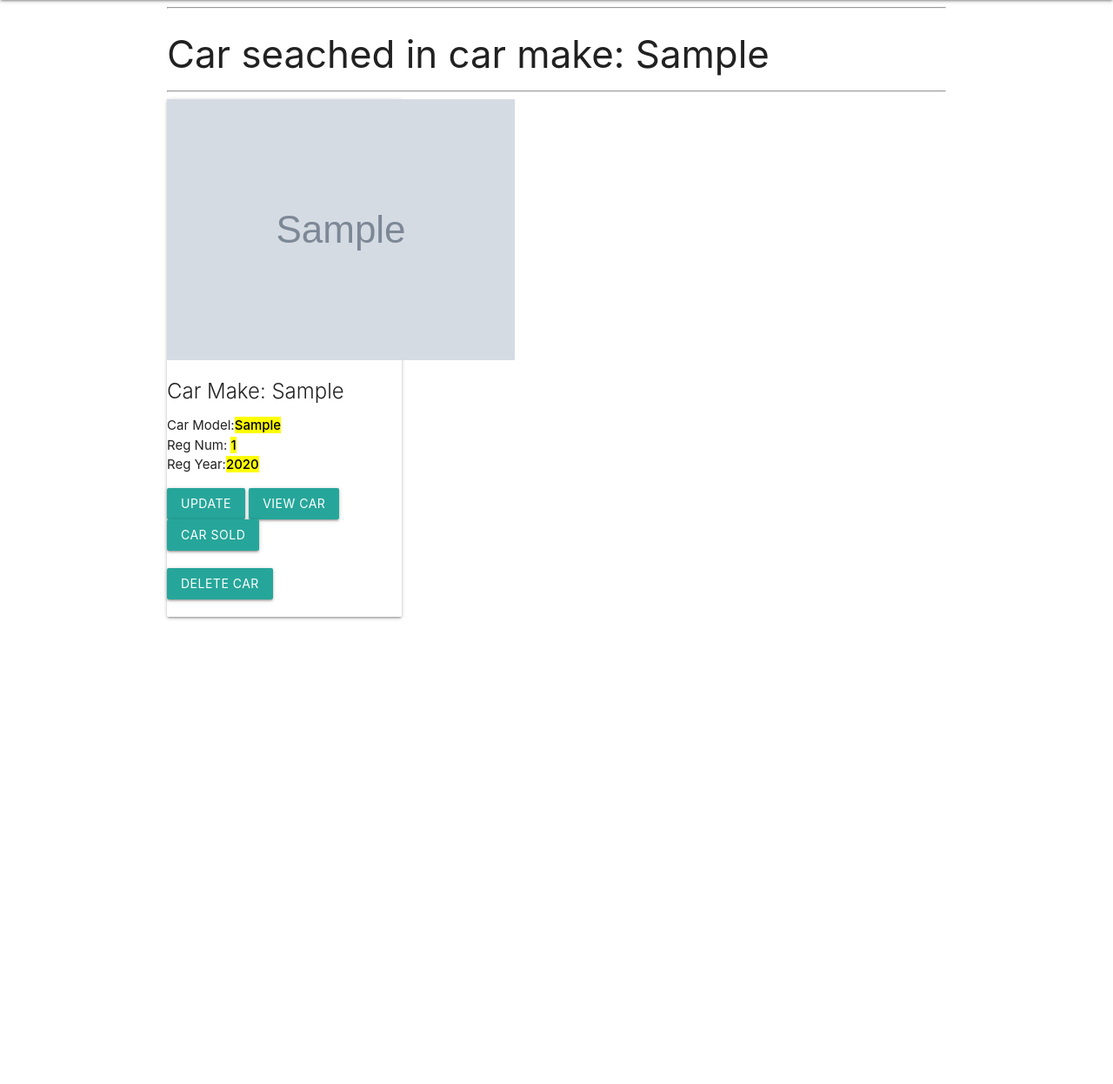
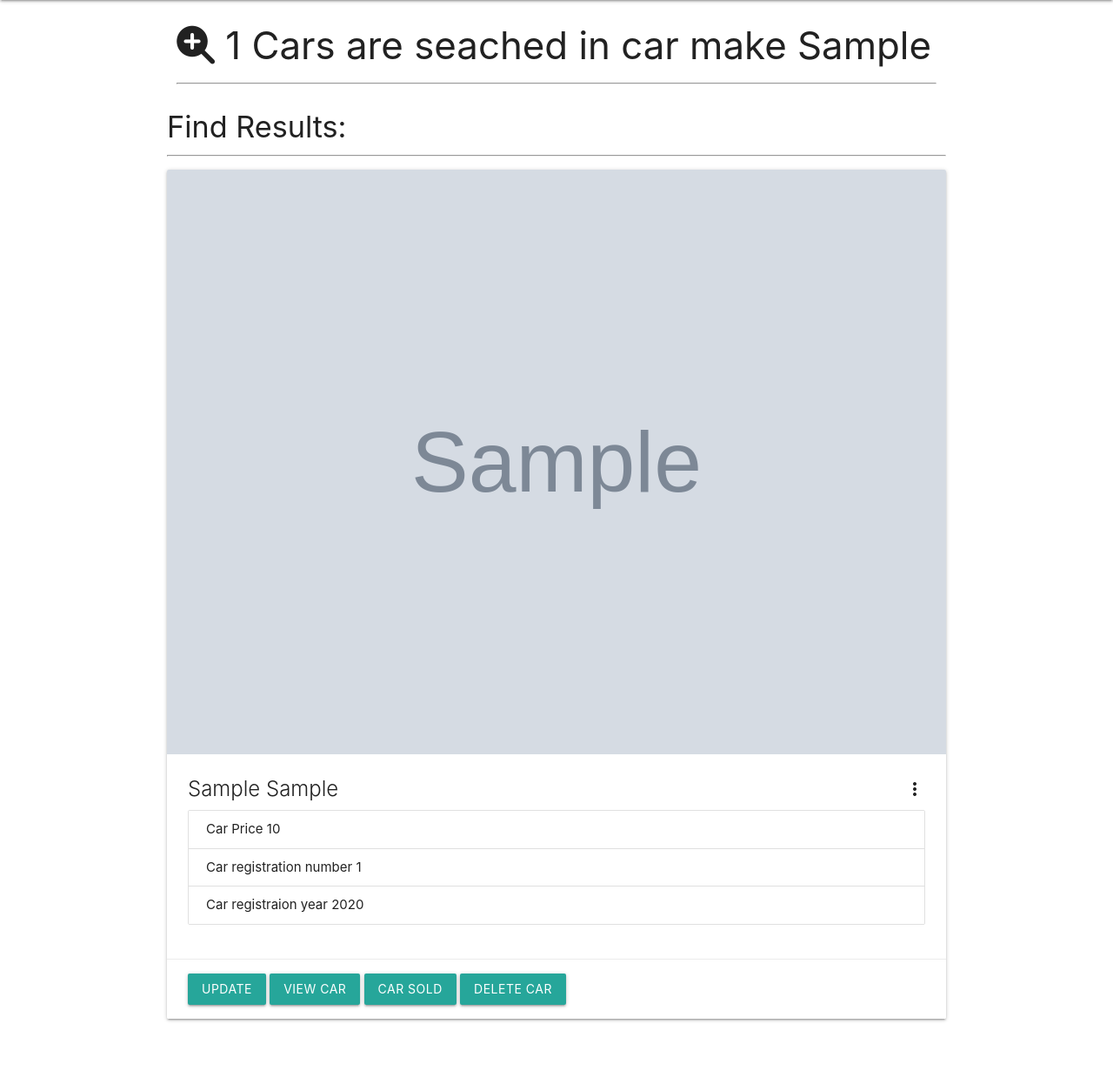
Before and after one commit to ashur-k/CI-MS3-Car-Showroom, a Flask app: template admin/templates/search.html in a window 1280 px wide. Shown: the part 64-1310 px from the top of the page at 87% size. Before the commit the page ends 776 px from the top, so only its background shows below. Run offline with Flask 2, Linux system fonts and the light colour scheme; the template is opened without the code that fills it: most values are stand-ins (such as "Sample title", 1, 10 or a date in 2020); grey boxes marked "Sample" are stand-in pictures; some libraries are stand-ins or nearby versions.

Commit message:
search car/make/model result page is updated with materialize css

```diff
--- a/admin/admin.py
+++ b/admin/admin.py
@@ -203,7 +203,7 @@ def update_car_info():
 
 # using doubel route to finsish if reg_num session if in session
 # if request is coming from update car info search template
-@admin.route('/update_options', defaults={'registration_number': None})
+@admin.route('/update_options', methods=['POST', 'GET'], defaults={'registration_number': None})
 @admin.route('/update_options/<registration_number>', methods=['POST', 'GET'])
 def update_options(registration_number):
     # ending session if request is generated from update_car_info.html temolate
--- a/admin/templates/admin.html
+++ b/admin/templates/admin.html
@@ -212,7 +212,7 @@
        <!-- </button>-->
       <div class="modal-footer">
         <button type="button" class="modal-close teal white-text waves-effect waves-green btn-flat">I am not sure!</button>
-        <a href="{{url_for('client_blueprint.remove_from_dashboard', client_id=clients._id)}}" class="btn btn-primary">Yes I am sure!</a>
+        <a href="{{url_for('client_blueprint.remove_from_dashboard', client_id=clients._id)}}" class="modal-close teal white-text waves-effect waves-green btn-flat">Yes I am sure!</a>
       </div>
     </div>
   </div>
--- a/admin/templates/search.html
+++ b/admin/templates/search.html
@@ -4,194 +4,257 @@
 
 <!--Car make results found row-->
 {% if car_make_results %}
-<div class="container p-2">
-<hr>
-<h3 >Car seached in car make: {{ car_make_search.car_make }}</h3><hr>
+<div class="container">
+    <div class="row">
+        <div class="col s12">
+            <h3><i class="fas fa-search-plus"></i> {{car_make_results.count()}} Cars are seached in car make {{ car_make_search.car_make }}</h3><hr>
+        </div>
+    </div>
+</div>
+
 <!--Make results found row-->
+<div class="container">
     <div class="row">
+
     {% for result in car_make_results %}
-
-<div class="col-sm-12 col-md-6 mt-4">
-<div class="card" style="width: 18rem;">
-  <img src="{{ result.car_image_url }}" class="card-img-top" alt="...">
-  <div class="card-body">
-    <h5 class="card-title">Car Make: {{result.car_make}}</h5>
+    <div class="row">
+    <h4>Find Results:</h4><hr>
+        <div class="col s12">
+            <div class="row">
+                <div class="card">
+                    <div class="card-image waves-effect waves-block waves-light">
+                    <img class="activator" src="{{ result.car_image_url }}">
                     </div>
-  <ul class="list-group list-group-flush">
-    <li class="list-group-item">Car Model:<strong><mark>{{result.car_model}}</mark></strong></li>
-    <li class="list-group-item">Reg Num: <strong><mark>{{result.reg_num}}</mark></strong></li>
-    <li class="list-group-item">Reg Year:<strong><mark>{{result.registration_year}}</mark></strong></li>
-     <!-- {% if result.car_sold == 'Sold' %}
-         <li class="list-group-item">Car Sales Status:<strong><mark class="bg-warning ml-1 p-1">{{result.car_sold}}</mark></strong></li>
-         <li class="list-group-item">Owner Name:<strong><mark>{{result.client_name_car_sold_to}}</mark></strong></li>
-         {% else %}
-        <li class="list-group-item">Car Sales Status:<strong><mark>Not Sold</mark></strong></li>
-         <li class="list-group-item">Owner Name:<strong><mark>Car Sales Showroom</mark></strong></li>
-      {% endif %}-->
+                    <div class="card-content">
+                        <span class="card-title activator grey-text text-darken-4">{{result.car_make}} {{result.car_model}}<i class="material-icons right">more_vert</i></span>
+                          <ul class="collection">
+                            <li class="collection-item">Car Price {{result.car_price}}</li>
+                            <li class="collection-item">Car registration number {{result.reg_num}}</li>
+                            <li class="collection-item">Car registraion year {{result.registration_year}}</li>
                         </ul>
-  <div class="card-body">
-  <div class="row">
+                    </div>
+                    <div class="card-reveal">
+                        <span class="card-title grey-text text-darken-4">{{result.car_make}} {{result.car_model}} Reg-Num: {{result.reg_num}} summary<i class="material-icons right">close</i></span>
+                        <div class="col s12">
+                        <ul class="collection">
+                            <li class="collection-item">Body type: {{result.body_type}}</li>
+                            <li class="collection-item">Exterior colour: {{result.exterior_colour}}</li>
+                            <li class="collection-item">Gear box: {{result.gear_box}}</li>
+                            <li class="collection-item">Fuel type: {{result.fuel_type}}</li>
+                            <li class="collection-item">Transmission: {{result.transmisson}}</li>
+                            <li class="collection-item">Running mileage: {{result.mileage}}</li>
+                            <li class="collection-item">Number of seats: {{result.seats}}</li>
+                            <li class="collection-item">Car drive type: {{result.drive_type}}</li>
+                        </ul>
+                        </div>
+                    </div>
+                    <div class="card-action">
+                        <!--Hiiden form for updating car-->
+                        <div class="row" style="display:none;">
                             <form action="{{url_for('admin.update_options')}}" method="POST" id="make_search_form" name="make_search_form">
                                 <input type="hidden" id="car_make" name="car_make" value="{{result.car_make}}">
                                 <input type="hidden" id="car_model" name="car_model" value="{{result.car_model}}">
                                 <input type="hidden" id="reg_num" name="reg_num" value="{{result.reg_num}}">
-  <div class="row m-1">
-    <button class="btn btn-dark btn-sm m-1" type="submit">Update</button>
+                            </form>
+                        </div>
+                        <!--Car's CRUD operations buttons-->
+                        <button form="make_search_form" class="btn btn-dark btn-sm m-1" type="submit">Update</button>
                         <a href="{{url_for('admin.view', car_id=result._id)}}" class="btn btn-dark btn-sm m-1">View Car</a>
                         <a href="{{url_for('admin.car_sold_form', reg_num=result.reg_num)}}" class="btn btn-dark btn-sm m-1" >Car sold</a>
-       </div>
-  </form>
-    <div class="row m-1" >
-
-    <a href="#" class="btn btn-danger btn-sm m-1"  data-toggle="modal" data-target="#deleteModal{{result._id}}">Delete car</a>
-     </div>
+                        <a class="waves-effect waves-light btn modal-trigger" href="#deleteModal{{result._id}}">Delete car</a>
                     </div>
                 </div>
             </div>
         </div>
     <!-- Modal -->
-<div class="modal fade" id="deleteModal{{result._id}}" tabindex="-1" role="dialog" aria-labelledby="deleteModal{{result._id}}Label" aria-hidden="true">
-  <div class="modal-dialog">
+    <div id="deleteModal{{result._id}}" class="modal">
         <div class="modal-content">
-      <div class="modal-header">
-        <h5 class="modal-title" id="deleteModal{{result._id}}Label">Delete Record</h5>
-        <button type="button" class="close" data-dismiss="modal" aria-label="Close">
-          <span aria-hidden="true">&times;</span>
-        </button>
+            <h4>Delting car in process</h4>
+            <p>A bunch of text</p>
         </div>
         <div class="modal-footer">
-        <button type="button" class="btn btn-secondary" data-dismiss="modal">Close</button>
-
-        <a class="btn btn-danger" href="{{ url_for('admin.delete_car', car_id=result._id, reg_num=result.reg_num ) }}" >Delete: {{ result.reg_num }}</a>
-
-      </div>
-    </div>
-  </div>
-</div>
-
-            {% endfor %}
-    </div>
-  </div>
-  <!--For no results in make results found row-->
-  {% elif car_make_search %}
-  <div class="container p-4">
-<div class="row">
-    <h3>There are no cars available in the car make: {{ car_make_search.car_make }}</h3>
-
-    </div>
-</div>
-  <!--Registration results found row-->
-{% elif reg_results %}
-<div class="container p-2">
-<hr>
-<h3 >Car seached in car make: {{ reg_results.car_make }}</h3><hr>
-<div class="row">
-<div class="col-md-6 mt-4">
-<div class="card" style="width: 18rem;">
-  <img src="{{ reg_results.car_image_url }}" class="card-img-top" alt="...">
-  <div class="card-body">
-    <h5 class="card-title">Car Make: {{reg_results.car_make}}</h5>
-  </div>
-  <ul class="list-group list-group-flush">
-    <li class="list-group-item">Car Model:<strong><mark>{{reg_results.car_model}}</mark></strong></li>
-    <li class="list-group-item">Reg Num: <strong><mark>{{reg_results.reg_num}}</mark></strong></li>
-    <li class="list-group-item">Reg Year:<strong><mark>{{reg_results.registration_year}}</mark></strong></li>
-  </ul>
-  <div class="card-body">
-  <div class="row">
- <form action="{{url_for('admin.update_options')}}" method="POST"  name="make_search_form">
-  <input type="hidden"  name="car_make" value="{{reg_results.car_make}}">
-  <input type="hidden"  name="car_model" value="{{reg_results.car_model}}">
-  <input type="hidden"  name="reg_num" value="{{reg_results.reg_num}}">
-    <div class="col-md-4 p-1"><button class="btn btn-dark btn-sm" type="submit">Update</button> </div>
-  </form>
-
-    <div class="col-md-4 p-1"><a href="{{url_for('admin.view', car_id=reg_results._id)}}" class="btn btn-dark btn-sm">View Car</a></div>
-    <a href="{{url_for('admin.car_sold_form', reg_num=reg_results.reg_num)}}" class="btn btn-dark btn-sm m-1" >Car sold</a>
-    <div class="col-md-4 p-1"> <a href="#" class="btn btn-danger btn-sm" data-toggle="modal" data-target="#deleteModal">Delete Car</a></div>
-  </div>
-  </div>
-</div>
-    </div>
-    </div>
-  </div>
-  <!-- Modal -->
-<div class="modal fade" id="deleteModal" tabindex="-1" role="dialog" aria-labelledby="deleteModalLabel" aria-hidden="true">
-  <div class="modal-dialog">
-    <div class="modal-content">
-      <div class="modal-header">
-        <h5 class="modal-title" id="deleteModalLabel">Delete Record</h5>
-        <button type="button" class="close" data-dismiss="modal" aria-label="Close">
-          <span aria-hidden="true">&times;</span>
-        </button>
-      </div>
-     <div class="modal-footer">
-        <button type="button" class="btn btn-secondary" data-dismiss="modal">Close</button>
-
-        <a class="btn btn-danger" href="{{ url_for('admin.delete_car', car_id=reg_results._id, reg_num=reg_results.reg_num ) }}" >Delete: {{ reg_results.reg_num }}</a>
-
-      </div>
-    </div>
-  </div>
-</div>
-  <!--Model results found row-->
-   {% elif model_results %}
-   <div class="container p-2">
-<hr>
-<h3 >Car seached in car Model: {{ car_model_search.car_model}}</h3><hr>
-
-<div class="row">
-   {% for result in model_results %}
-
-<div class="col-md-12 mt-4">
-<div class="card" style="width: 56rem;">
-  <img src="{{ result.car_image_url }}" class="card-img-top" alt="...">
-  <div class="card-body">
-    <h5 class="card-title">Car Make: {{result.car_make}}</h5>
-  </div>
-  <ul class="list-group list-group-flush">
-    <li class="list-group-item">Car Model:<strong><mark>{{result.car_model}}</mark></strong></li>
-    <li class="list-group-item">Reg Num: <strong><mark>{{result.reg_num}}</mark></strong></li>
-    <li class="list-group-item">Reg Year:<strong><mark>{{result.registration_year}}</mark></strong></li>
-  </ul>
-  <div class="card-body">
-  <div class="row">
- <form action="{{url_for('admin.update_options')}}" method="POST" name="make_search_form">
-  <input type="hidden" name="car_make" value="{{result.car_make}}">
-  <input type="hidden" name="car_model" value="{{result.car_model}}">
-  <input type="hidden"  name="reg_num" value="{{result.reg_num}}">
-    <div class="col-md-4 p-1"><button class="btn btn-dark btn-sm" type="submit">Update</button> </div>
-  </form>
-
-    <div class="col-md-4 p-1"><a href="{{url_for('admin.view', car_id=result._id)}}" class="btn btn-dark btn-sm">View Car</a></div>
-    <a href="{{url_for('admin.car_sold_form', reg_num=result.reg_num)}}" class="btn btn-dark btn-sm m-1" >Car sold</a>
-    <div class="col-md-4 p-1"> <a href="#" class="btn btn-danger btn-sm" data-toggle="modal" data-target="#deleteModal{{result._id}}">Delete Car</a></div>
-  </div>
-  </div>
-</div>
-    </div>
-     <!-- Modal -->
-<div class="modal fade" id="deleteModal{{result._id}}" tabindex="-1" role="dialog" aria-labelledby="deleteModal{{result._id}}Label" aria-hidden="true">
-  <div class="modal-dialog">
-    <div class="modal-content">
-      <div class="modal-header">
-        <h5 class="modal-title" id="deleteModal{{result._id}}Label">Delete Record</h5>
-        <button type="button" class="close" data-dismiss="modal" aria-label="Close">
-          <span aria-hidden="true">&times;</span>
-        </button>
-      </div>
-     <div class="modal-footer">
-        <button type="button" class="btn btn-secondary" data-dismiss="modal">Close</button>
-
-        <a class="btn btn-danger" href="{{ url_for('admin.delete_car', car_id=result._id, reg_num=result.reg_num ) }}" >Delete: {{ result.reg_num }}</a>
-
-      </div>
+            <a href="#!" class="modal-close teal white-text waves-effect waves-green btn-flat">Non now</a>
+            <a class="modal-close teal white-text waves-effect waves-green btn-flat" href="{{ url_for('admin.delete_car', car_id=result._id, reg_num=result.reg_num ) }}" >Delete {{ result.reg_num }}</a>
         </div>
     </div>
     </div>
     {% endfor %}
     </div>
 </div>
+  <!--For no results in make results found row-->
+{% elif car_make_search %}
+<div class="container">
+    <div class="row">
+        <div class="col s12">
+            <h2><i class="fas fa-search-plus"></i> No Cars are seached in car make {{ car_make_search.car_make }}.</h2><hr>
+        </div>
+    </div>
+</div>
+<div class="container p-4">
+    <div class="row">
+        <div class="col s12">
+            <h5>At the moment there are no cars aviliable in showroom for car make {{ car_make_search.car_make }}.</h5>
+        </div>
+    </div>
+</div>
+  <!--Registration results found row-->
+{% elif reg_results %}
+<div class="container">
+    <div class="row">
+        <div class="col s12">
+            <h4><i class="fas fa-search-plus"></i> Registraion number {{reg_results.reg_num}} is seached.</h4><hr>
+        </div>
+    </div>
+</div>
+<div class="container">
+    <div class="row">
+
+
+    <h4>Find Result:</h4><hr>
+        <div class="col s12">
+            <div class="row">
+                <div class="card">
+                    <div class="card-image waves-effect waves-block waves-light">
+                    <img class="activator" src="{{ reg_results.car_image_url }}">
+                    </div>
+                    <div class="card-content">
+                        <span class="card-title activator grey-text text-darken-4">{{reg_results.car_make}} {{reg_results.car_model}}<i class="material-icons right">more_vert</i></span>
+                          <ul class="collection">
+                            <li class="collection-item">Car Price {{reg_results.car_price}}</li>
+                            <li class="collection-item">Car registration number {{reg_results.reg_num}}</li>
+                            <li class="collection-item">Car registraion year {{reg_results.registration_year}}</li>
+                        </ul>
+                    </div>
+                    <div class="card-reveal">
+                        <span class="card-title grey-text text-darken-4">{{reg_results.car_make}} {{reg_results.car_model}} Reg-Num: {{reg_results.reg_num}} summary<i class="material-icons right">close</i></span>
+                        <div class="col s12">
+                        <ul class="collection">
+                            <li class="collection-item">Body type: {{reg_results.body_type}}</li>
+                            <li class="collection-item">Exterior colour: {{reg_results.exterior_colour}}</li>
+                            <li class="collection-item">Gear box: {{reg_results.gear_box}}</li>
+                            <li class="collection-item">Fuel type: {{reg_results.fuel_type}}</li>
+                            <li class="collection-item">Transmission: {{reg_results.transmisson}}</li>
+                            <li class="collection-item">Running mileage: {{reg_results.mileage}}</li>
+                            <li class="collection-item">Number of seats: {{reg_results.seats}}</li>
+                            <li class="collection-item">Car drive type: {{reg_results.drive_type}}</li>
+                        </ul>
+                        </div>
+                    </div>
+                    <div class="card-action">
+                        <!--Hiiden form for updating car-->
+                        <div class="row" style="display:none;">
+                            <form action="{{url_for('admin.update_options')}}" method="POST" id="make_search_form" name="make_search_form">
+                                <input type="hidden" id="car_make" name="car_make" value="{{reg_results.car_make}}">
+                                <input type="hidden" id="car_model" name="car_model" value="{{reg_results.car_model}}">
+                                <input type="hidden" id="reg_num" name="reg_num" value="{{reg_results.reg_num}}">
+                            </form>
+                        </div>
+                        <!--Car's CRUD operations buttons-->
+                        <button form="make_search_form" class="btn btn-dark btn-sm m-1" type="submit">Update</button>
+                        <a href="{{url_for('admin.view', car_id=reg_results._id)}}" class="btn btn-dark btn-sm m-1">View Car</a>
+                        <a href="{{url_for('admin.car_sold_form', reg_num=reg_results.reg_num)}}" class="btn btn-dark btn-sm m-1" >Car sold</a>
+                        <a class="waves-effect waves-light btn modal-trigger" href="#deleteModal{{reg_results._id}}">Delete car</a>
+                    </div>
+
+            </div>
+        </div>
+    <!-- Modal -->
+    <div id="deleteModal{{reg_results._id}}" class="modal">
+        <div class="modal-content">
+            <h4>Delting car in process</h4>
+            <p>A bunch of text</p>
+        </div>
+        <div class="modal-footer">
+            <a href="#!" class="modal-close teal white-text waves-effect waves-green btn-flat">Non now</a>
+            <a class="modal-close teal white-text waves-effect waves-green btn-flat" href="{{ url_for('admin.delete_car', car_id=reg_results._id, reg_num=reg_results.reg_num ) }}" >Delete {{ reg_results.reg_num }}</a>
+        </div>
+    </div>
+    </div>
+
+    </div>
+</div>
+<!--
+    Model results are here
+-->
+{% elif model_results %}
+<div class="container">
+    <div class="row">
+        <div class="col s12">
+            <h3><i class="fas fa-search-plus"></i> {{model_results.count()}} Cars are seached in {{ car_model_search.car_make }} {{ car_model_search.car_model}}  </h3><hr>
+        </div>
+    </div>
+</div>
+
+<div class="container">
+    <div class="row">
+
+
+{% for result in model_results %}
+            <div class="row">
+    <h4>Find Results:</h4><hr>
+        <div class="col s12">
+            <div class="row">
+                <div class="card">
+                    <div class="card-image waves-effect waves-block waves-light">
+                    <img class="activator" src="{{ result.car_image_url }}">
+                    </div>
+                    <div class="card-content">
+                        <span class="card-title activator grey-text text-darken-4">{{result.car_make}} {{result.car_model}}<i class="material-icons right">more_vert</i></span>
+                          <ul class="collection">
+                            <li class="collection-item">Car Price {{result.car_price}}</li>
+                            <li class="collection-item">Car registration number {{result.reg_num}}</li>
+                            <li class="collection-item">Car registraion year {{result.registration_year}}</li>
+                        </ul>
+                    </div>
+                    <div class="card-reveal">
+                        <span class="card-title grey-text text-darken-4">{{result.car_make}} {{result.car_model}} Reg-Num: {{result.reg_num}} summary<i class="material-icons right">close</i></span>
+                        <div class="col s12">
+                        <ul class="collection">
+                            <li class="collection-item">Body type: {{result.body_type}}</li>
+                            <li class="collection-item">Exterior colour: {{result.exterior_colour}}</li>
+                            <li class="collection-item">Gear box: {{result.gear_box}}</li>
+                            <li class="collection-item">Fuel type: {{result.fuel_type}}</li>
+                            <li class="collection-item">Transmission: {{result.transmisson}}</li>
+                            <li class="collection-item">Running mileage: {{result.mileage}}</li>
+                            <li class="collection-item">Number of seats: {{result.seats}}</li>
+                            <li class="collection-item">Car drive type: {{result.drive_type}}</li>
+                        </ul>
+                        </div>
+                    </div>
+                    <div class="card-action">
+                        <!--Hiiden form for updating car-->
+                        <div class="row" style="display:none;">
+                            <form action="{{url_for('admin.update_options')}}" method="POST" id="make_search_form" name="make_search_form">
+                                <input type="hidden" id="car_make" name="car_make" value="{{result.car_make}}">
+                                <input type="hidden" id="car_model" name="car_model" value="{{result.car_model}}">
+                                <input type="hidden" id="reg_num" name="reg_num" value="{{result.reg_num}}">
+                            </form>
+                        </div>
+                        <!--Car's CRUD operations buttons-->
+                        <button form="make_search_form" class="btn btn-dark btn-sm m-1" type="submit">Update</button>
+                        <a href="{{url_for('admin.view', car_id=result._id)}}" class="btn btn-dark btn-sm m-1">View Car</a>
+                        <a href="{{url_for('admin.car_sold_form', reg_num=result.reg_num)}}" class="btn btn-dark btn-sm m-1" >Car sold</a>
+                        <a class="waves-effect waves-light btn modal-trigger" href="#deleteModal{{result._id}}">Delete car</a>
+                    </div>
+                </div>
+            </div>
+        </div>
+    <!-- Modal -->
+    <div id="deleteModal{{result._id}}" class="modal">
+        <div class="modal-content">
+            <h4>Delting car in process</h4>
+            <p>A bunch of text</p>
+        </div>
+        <div class="modal-footer">
+            <a href="#!" class="modal-close teal white-text waves-effect waves-green btn-flat">Non now</a>
+            <a class="modal-close teal white-text waves-effect waves-green btn-flat" href="{{ url_for('admin.delete_car', car_id=result._id, reg_num=result.reg_num ) }}" >Delete {{ result.reg_num }}</a>
+        </div>
+    </div>
+    </div>
+{% endfor %}
+    </div>
+</div>
+
 {% elif car_model_search %}
 
  <div class="container p-4">
```
Lines whose indentation alone changed are shown as unchanged.
